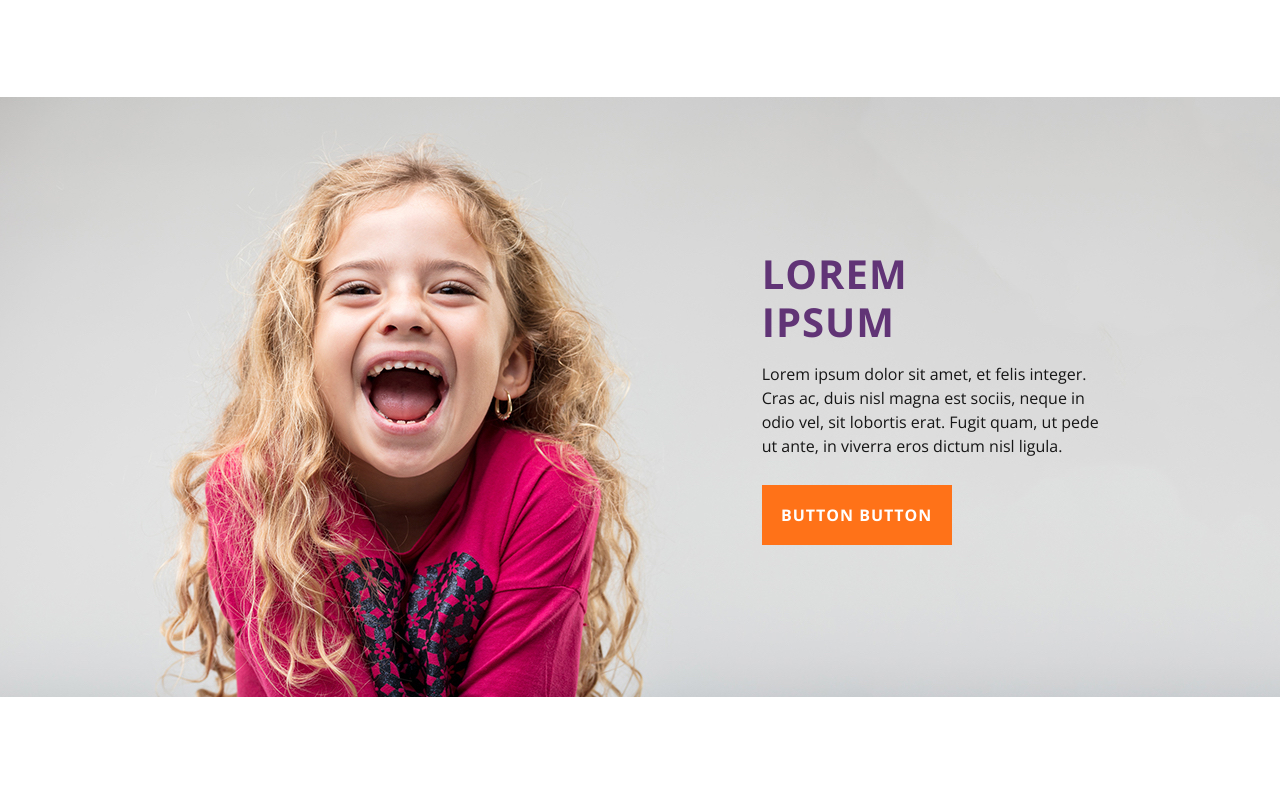
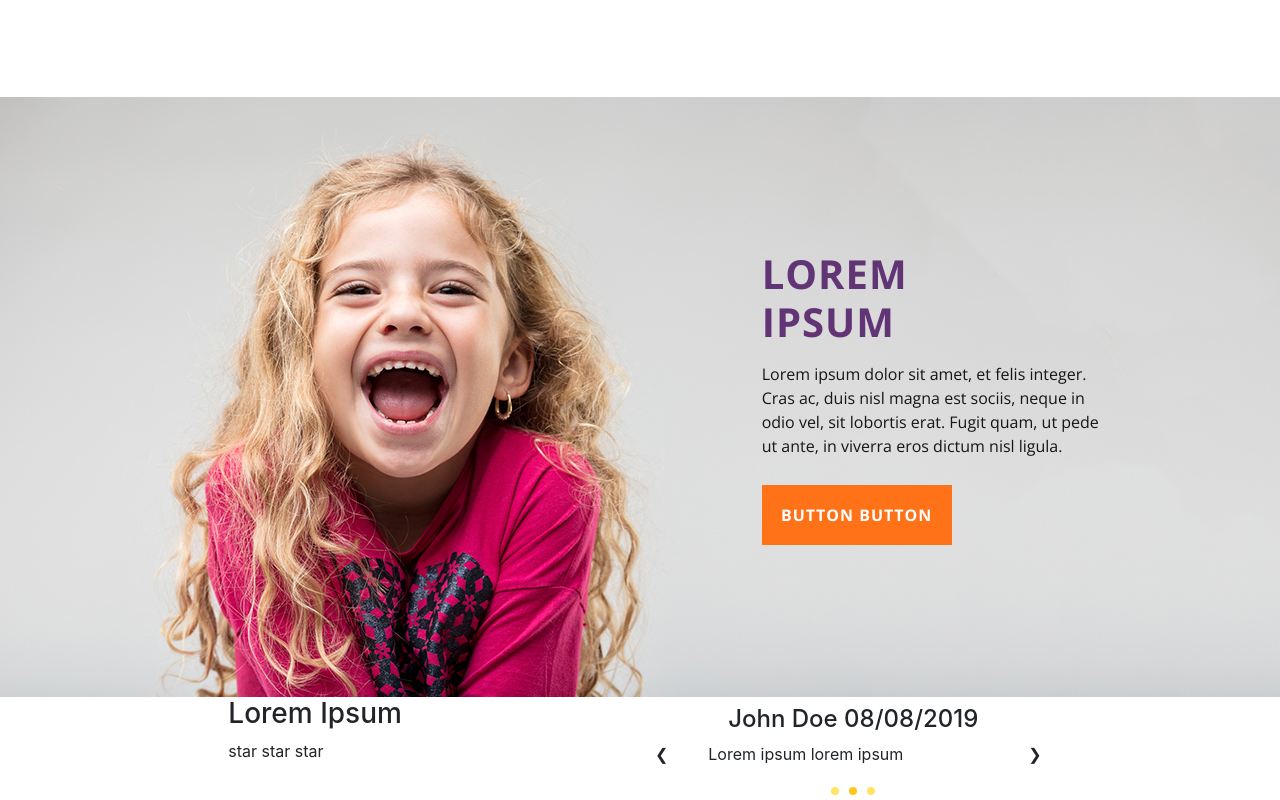
Before and after one commit to ksrawr/rg-frontend-challenge, a React app: page / in a window 1280 px wide. Shown: the part 2463-3263 px from the top of the page. Before the commit the page ends 3160 px from the top, so only its background shows below. Built offline with nearby package versions, Linux system fonts and the light colour scheme.

Commit message:
adds review container + review carousel with stylings and layout

```diff
--- a/src/App.js
+++ b/src/App.js
@@ -6,6 +6,7 @@ import MissionContainer from './screens/MissionContainer';
 import GettingStartedContainer from './screens/GettingStartedContainer';
 import OfferContainer from './screens/OfferContainer';
 import RightAgeContainer from './screens/RightAgeContainer';
+import ReviewContainer from './screens/ReviewContainer';
 
 class App extends React.Component {
   render() {
@@ -16,6 +17,7 @@ class App extends React.Component {
         <GettingStartedContainer/>
         <OfferContainer/>
         <RightAgeContainer/>
+        <ReviewContainer/>
       </>
     );
   }
--- /dev/null
+++ b/src/components/ReviewCarousel/ReviewCarousel.js
@@ -0,0 +1,50 @@
+import React from 'react';
+
+const ReviewCarousel = props => {
+
+  const { reviewer, date, description } = props.review;
+
+  return(
+    <div className="row carousel__container">
+
+      <div className="col-lg-12">
+
+        <div className="row">
+          <div className="col-lg-8 text-center">
+          <div className="review__signature">
+            <h4>{reviewer} {date}</h4>
+          </div>
+          </div>
+        </div>
+
+        <div className="row">
+          <div className="col-lg-1">
+            &#10094;
+          </div>
+          <div className="col-lg-6">
+            <p>{description}</p>
+          </div>
+          <div className="col-lg-1">
+            &#10095;
+          </div>
+        </div>
+
+        <div className="row">
+          <div className="col-lg-8 carousel__index-btns">
+            <div className="carousel__index"></div>
+            <div className="carousel__index carousel__index--active"></div>
+            <div className="carousel__index"></div>
+          </div>
+        </div>
+
+      </div>
+
+
+
+
+
+    </div>
+  )
+};
+
+export default ReviewCarousel;
--- /dev/null
+++ b/src/components/ReviewHeading/ReviewHeading.js
@@ -0,0 +1,14 @@
+import React from 'react';
+
+const ReviewHeading = props => {
+  return (
+    <>
+      {/* Review Subject */}
+      <h3>Lorem Ipsum</h3>
+      {/* Review Rating */}
+      <span>star star star</span>
+    </>
+  )
+}
+
+export default ReviewHeading;
--- a/src/css/style.css
+++ b/src/css/style.css
@@ -263,6 +263,40 @@ img {
   font-weight: 600;
 }
 
+.review__star {
+  width: 27px;
+  height: 26px;
+  background-color: #ff7218;
+}
+
+.carousel__container {
+  position: relative;
+}
+
+.carousel__btn {
+  width: 10px;
+  height: 21px;
+  color: #613476;
+}
+
+.carousel__index-btns {
+  display: flex;
+  justify-content: center;
+}
+
+.carousel__index {
+  display: inline-block;
+  width: 8px;
+  height: 8px;
+  border-radius: 4px;
+  background-color: #ffe465;
+  margin: 5px;
+}
+
+.carousel__index--active {
+  background-color: #ffc718;
+}
+
 @media only screen and (max-width: 600px) {
   .hero__greeting {
     font-size: 52px;
--- /dev/null
+++ b/src/screens/ReviewContainer.js
@@ -0,0 +1,62 @@
+import React from 'react';
+
+import ReviewHeading from './../components/ReviewHeading/ReviewHeading';
+import ReviewCarousel from './../components/ReviewCarousel/ReviewCarousel';
+
+
+class ReviewContainer extends React.Component {
+
+  state = {
+    reviews: [
+      {
+        subject: "Lorem Ipsum",
+        reviewer: "John Doe",
+        date: "08/08/2019",
+        description: "Lorem ipsum lorem ipsum",
+        rating: 5
+      }
+    ],
+    currentIndex: 0
+  };
+
+  next = () => {
+    let nextIndex = this.state.currentIndex === this.state.reviews.length - 1 ? this.state.currentIndex : this.currentIndex + 1;
+
+    this.setState({ currentIndex: nextIndex });
+  };
+
+  prev = () => {
+    let prevIndex = this.state.currentIndex - 1 < 0 ? 0 : this.state.currentIndex + 1;
+
+    this.setState({ currentIndex: prevIndex });
+  }
+
+  render() {
+
+    const {reviews, currentIndex} = this.state;
+
+    return (
+      <div className="section__review">
+        <div className="container-fluid">
+          <div className="row row__review">
+
+            <div className="col-lg-3 offset-lg-2 col-md-12 col-sm-12 col-xs-12 review__heading">
+              <ReviewHeading/>
+            </div>
+
+            <div className="col-lg-6 offset-lg-1 col-md-12 col-sm-12 col-xs-12 mt-2 review__carousel">
+              <ReviewCarousel
+                next={this.next}
+                prev={this.prev}
+                review={reviews[currentIndex]}
+              />
+            </div>
+
+          </div>
+      </div>
+      </div>
+    )
+  }
+}
+
+export default ReviewContainer;
```
